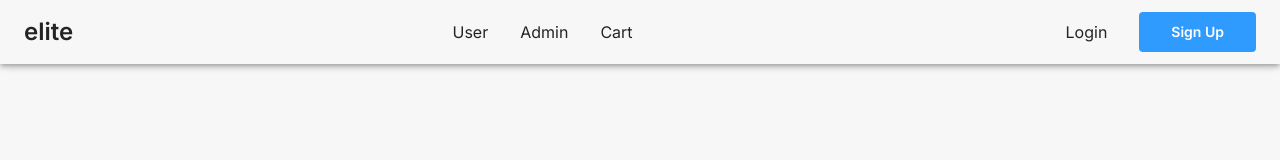
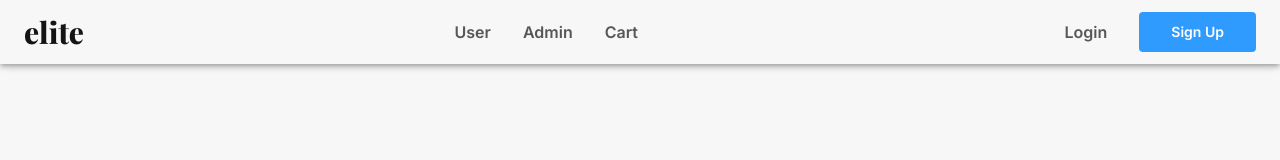
Before and after one commit to AkashSDas/elite, a Next.js app in the folder frontend/: page / in a window 1280 px wide. Shown: the top 160 px of the page. Built offline with nearby package versions, Linux system fonts and the light colour scheme.

Commit message:
update color and font style in navbar

```diff
--- a/frontend/components/navbar/index.tsx
+++ b/frontend/components/navbar/index.tsx
@@ -13,7 +13,12 @@ const useStyle = makeStyles((theme: Theme) =>
     },
     logo: {
       fontWeight: "bold",
-      fontSize: "1.5rem",
+      fontSize: "30px",
+      fontFamily: materialUITheme.typography.h1.fontFamily,
+      color: materialUITheme.typography.h1.color,
+      "&:hover": {
+        cursor: "pointer",
+      },
     },
     container: {
       display: "flex",
@@ -29,8 +34,10 @@ const useStyle = makeStyles((theme: Theme) =>
     listItemTypography: {
       marginRight: "2rem",
       color: materialUITheme.palette.text.secondary,
+      fontWeight: 600,
       "&:hover": {
         cursor: "pointer",
+        color: materialUITheme.palette.text.primary,
       },
     },
 
--- a/frontend/lib/theme.ts
+++ b/frontend/lib/theme.ts
@@ -6,7 +6,7 @@ const materialUITheme = createTheme({
     secondary: { main: "#309bff" }, /// blue
     text: {
       primary: "#141414", /// darker black
-      secondary: "#242424", /// ligher black
+      secondary: "#575757", /// ligher black
     },
   },
   typography: {
```
